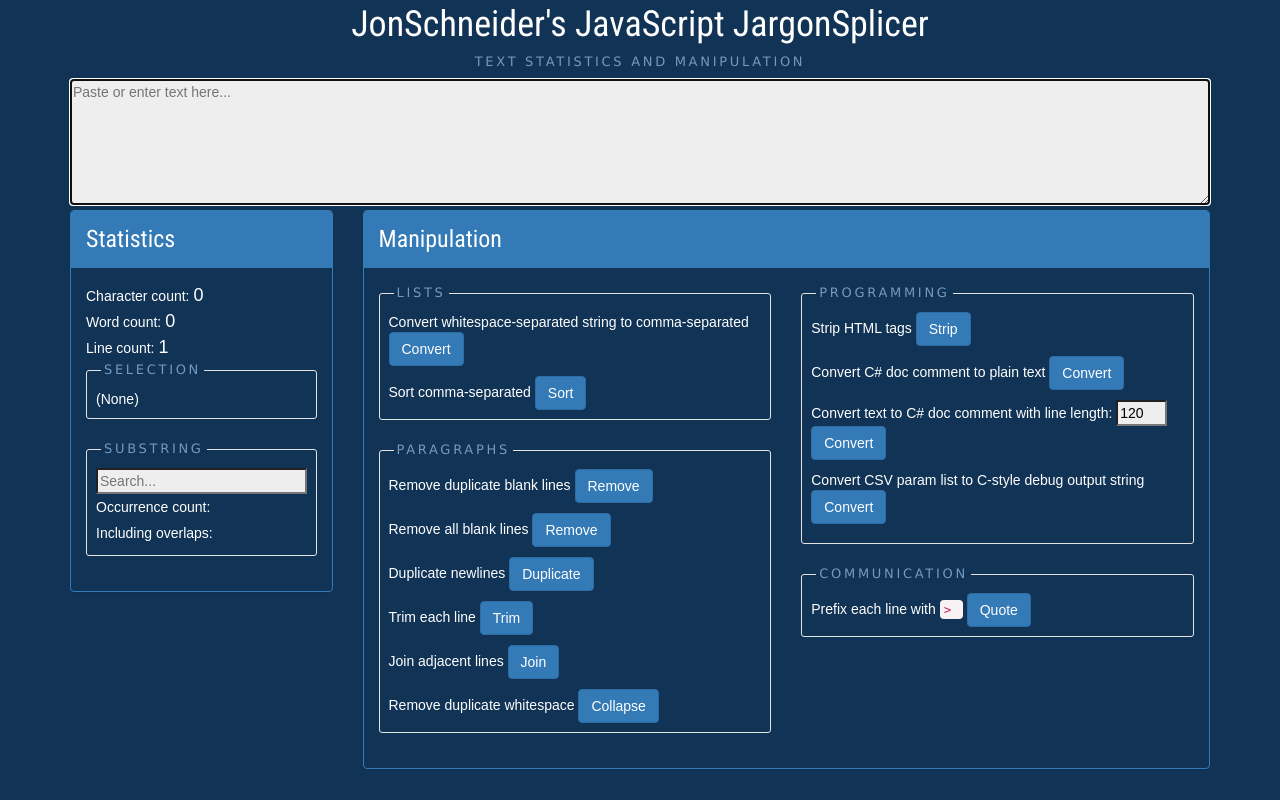
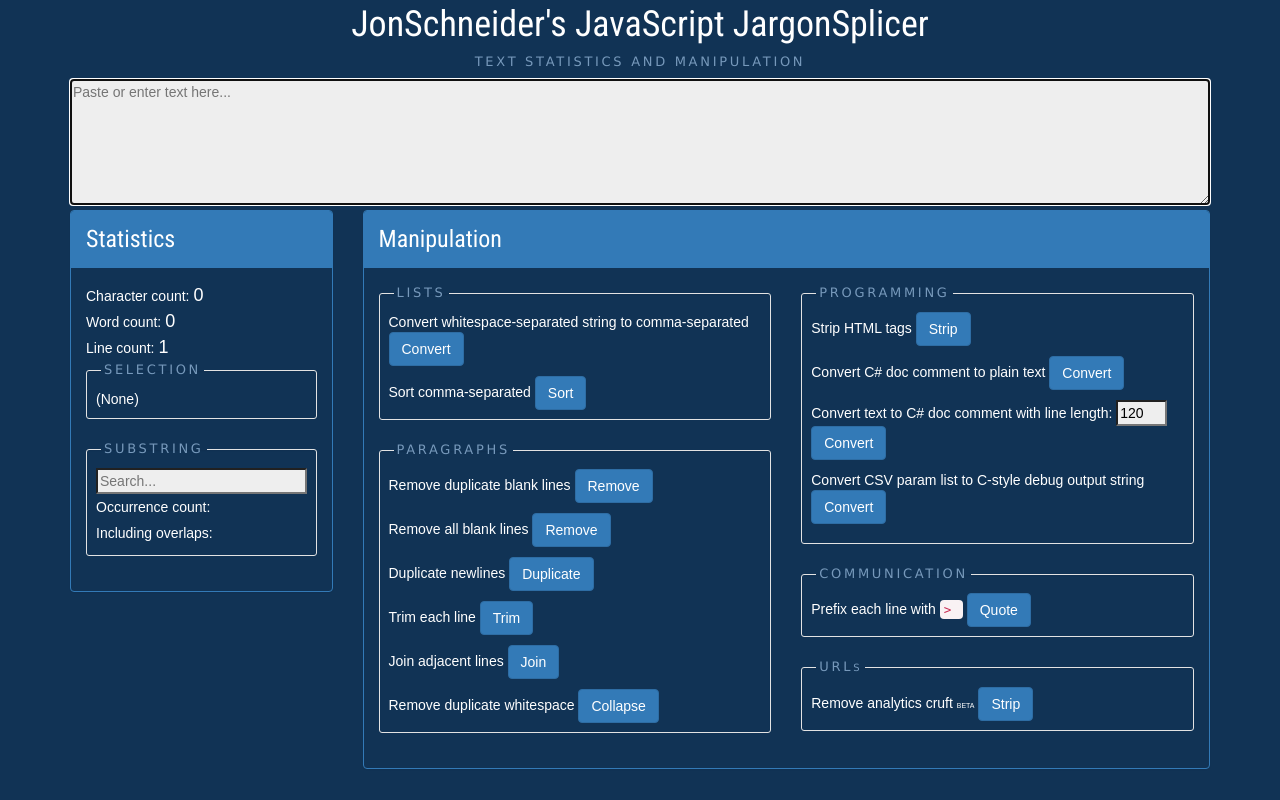
Before and after one commit to jschneid/jargon-splicer, a React (Create React App) app: page / in a window 1280 px wide. Built offline with nearby package versions, Linux system fonts and the light colour scheme; a web font is replaced by a local one.

Commit message:
Add remove analytics cruft tool

```diff
--- a/src/Tools.js
+++ b/src/Tools.js
@@ -3,6 +3,7 @@ import Email from './Tools/Email.js';
 import Lists from './Tools/Lists.js';
 import Paragraphs from './Tools/Paragraphs.js';
 import Programming from './Tools/Programming.js';
+import Urls from './Tools/Urls.js'
 
 export default class Tools extends React.Component {
   render() {
@@ -20,6 +21,7 @@ export default class Tools extends React.Component {
             <div className="col-md-6">
               <Programming text={this.props.text} setText={this.props.setText()} />
               <Email text={this.props.text} setText={this.props.setText()} />
+              <Urls text={this.props.text} setText={this.props.setText()} />
             </div>
           </div>
         </div>
--- /dev/null
+++ b/src/Tools/Urls.js
@@ -0,0 +1,41 @@
+import React from 'react';
+
+export default class Urls extends React.Component {
+  removeAnalyticsCruft() {
+    let text = this.props.text.trim();
+
+    text = this.undoGoogleAnalytics(text);
+
+    this.props.setText(text);
+  }
+
+  // Clean up URLs like
+  // https://www.google.com/url?q=https://www.example.com/a1/b2/c3%26d%3D4%26e%3D5%26f%3D6&sa=D&source=calendar&ust=1651355517546069&usg=AOvVaw3w3wuhdwnFvFPYQpHuzXPX
+  undoGoogleAnalytics(text) {
+      if (!(text.startsWith('https://www.google.com/url?'))) {
+          return text;
+      }
+
+      // Trim the leading google.com stuff
+      text = text.substr(29);
+
+      // Trim everything including and after the first "&"
+      text = text.substr(0, text.indexOf("&"));
+
+      // Turn encoded "?" and "&" and "=" back into real characters
+      text = decodeURIComponent(text);
+
+      return text;
+  }
+
+  render() {
+    return (
+      <fieldset className="well well-sm">
+        <legend>URL<span className="small-caps">s</span></legend>
+        Remove analytics cruft{' '}
+        <span className="small-caps">beta</span>{' '}
+        <input type="button" className="btn btn-primary" onClick={() => this.removeAnalyticsCruft()} value="Strip" />
+      </fieldset>
+    );
+  }
+}
--- a/src/gangnam.css
+++ b/src/gangnam.css
@@ -94,6 +94,12 @@ input, textarea
     background-color: #113355;
 }
 
+.small-caps
+{
+    font-variant: small-caps;
+    font-size: x-small;
+}
+
 .well
 {
     background-color: #113355;
```
